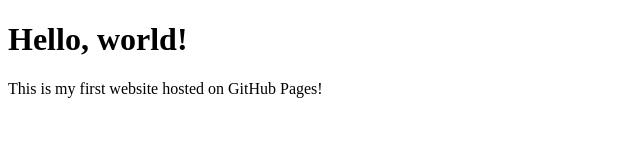
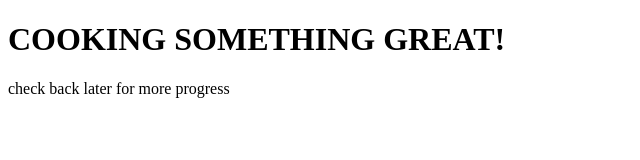
Before and after one commit to AlphaRax127/poke_reciter, a plain HTML site: page index.html in a window 1280 px wide. Shown: the whole page, without its empty margins (0-640 px from the left). Drawn offline with Linux system fonts and the light colour scheme.

Commit message:
updated index.html

```diff
--- a/index.html
+++ b/index.html
@@ -5,7 +5,7 @@
   <title>My First GitHub Website</title>
 </head>
 <body>
-  <h1>Hello, world!</h1>
-  <p>This is my first website hosted on GitHub Pages!</p>
+  <h1>COOKING SOMETHING GREAT!</h1>
+  <p>check back later for more progress</p>
 </body>
 </html>
```
